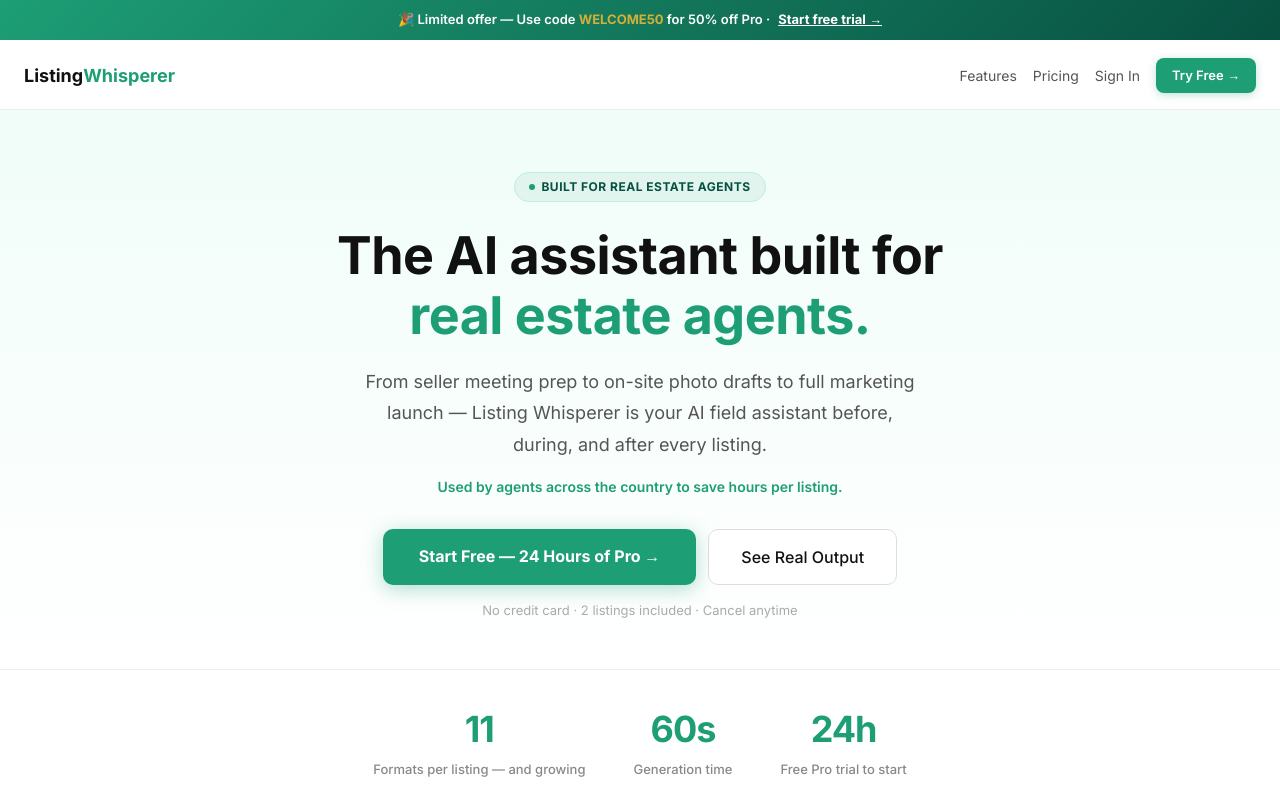
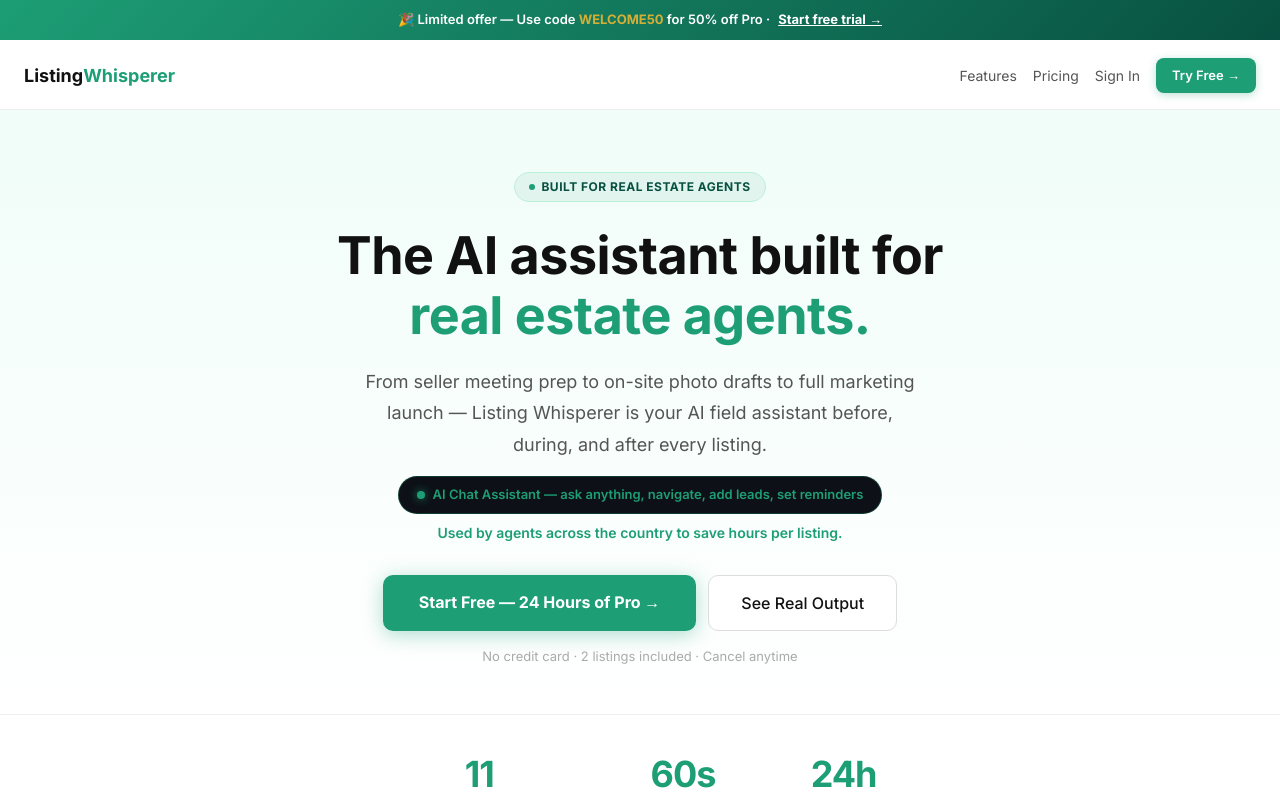
Before and after one commit to APD013/listing-whisperer, a Next.js app: page / in a window 1280 px wide. Shown: the top 800 px of the page. Built offline with nearby package versions, Linux system fonts and the light colour scheme; no server answers.

Commit message:
Add AI chat callout to hero section

```diff
--- a/src/app/page.tsx
+++ b/src/app/page.tsx
@@ -95,6 +95,10 @@ export default function Home() {
         <p style={{fontSize:'1.125rem',color:'#555',maxWidth:'560px',margin:'0 auto 1rem',lineHeight:'1.75'}}>
           From seller meeting prep to on-site photo drafts to full marketing launch — Listing Whisperer is your AI field assistant before, during, and after every listing.
         </p>
+        <div style={{display:'inline-flex',alignItems:'center',gap:'8px',background:'#0d1117',borderRadius:'30px',padding:'8px 18px',marginBottom:'0.5rem',border:'1px solid rgba(29,158,117,0.3)'}}>
+          <div style={{width:'8px',height:'8px',borderRadius:'50%',background:'#1D9E75',boxShadow:'0 0 8px rgba(29,158,117,0.8)',animation:'pulse 2s infinite'}}/>
+          <span style={{fontSize:'13px',color:'#1D9E75',fontWeight:'600'}}>AI Chat Assistant — ask anything, navigate, add leads, set reminders</span>
+        </div>
         <p style={{fontSize:'14px',color:'#1D9E75',fontWeight:'600',maxWidth:'480px',margin:'0 auto 2rem'}}>
           Used by agents across the country to save hours per listing.
         </p>
```
